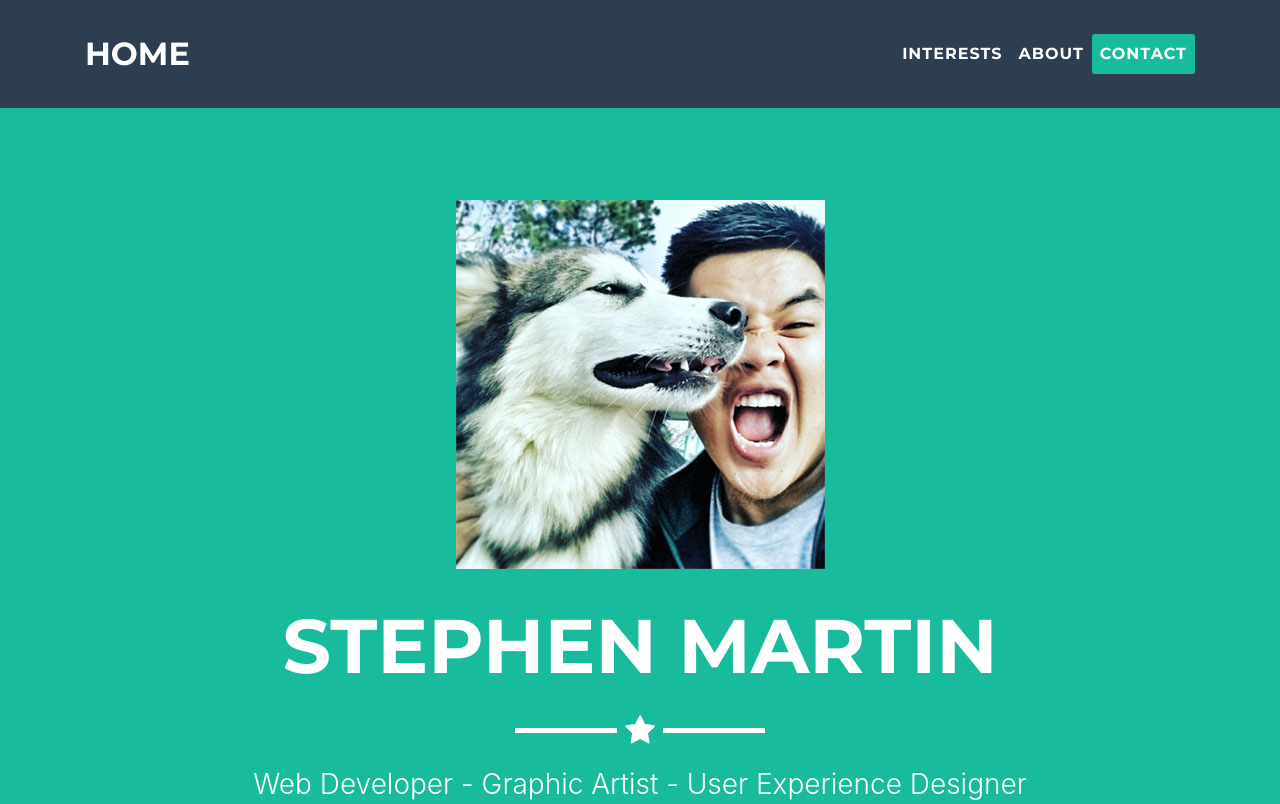
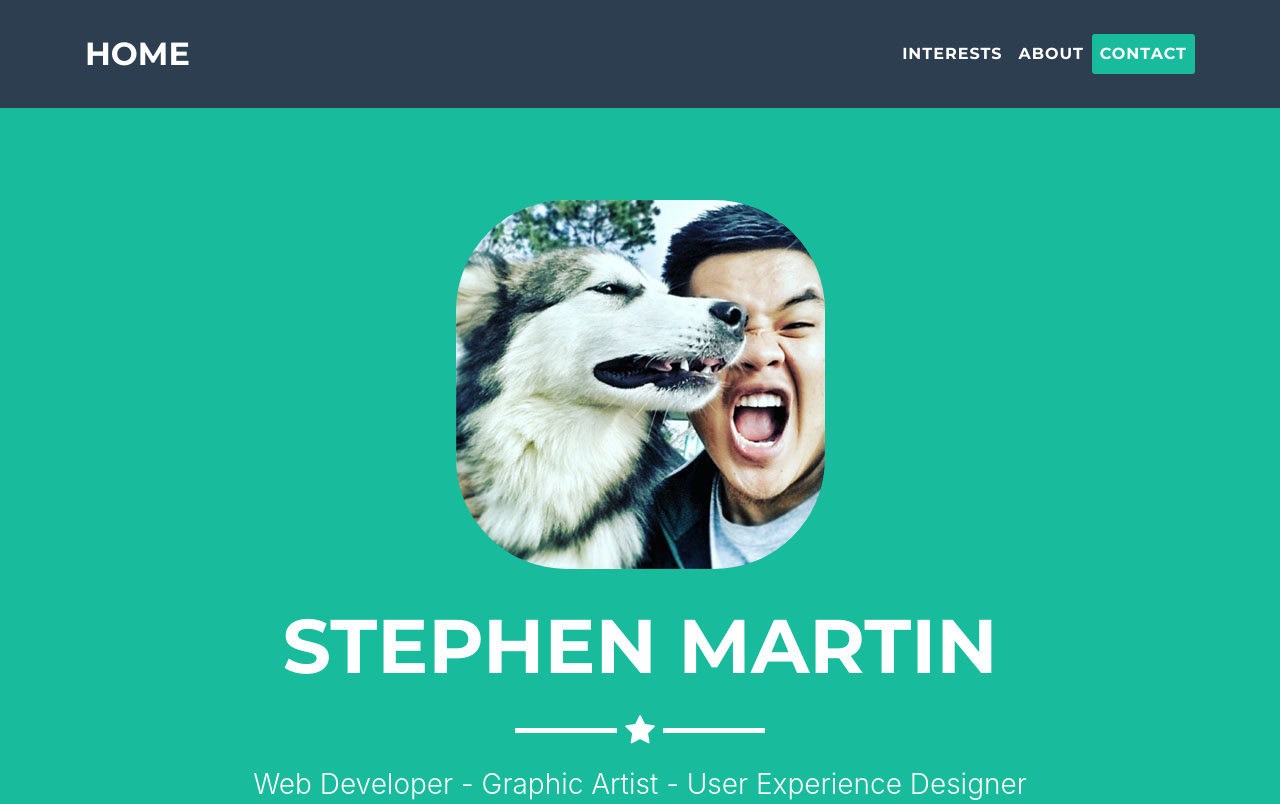
Before and after one commit to martinstephen00/Martin, a website with bundled scripts: page index.html in a window 1280 px wide. Shown: the top 804 px of the page. Built offline with nearby package versions, Linux system fonts and the light colour scheme; a script that the page names is missing.

Commit message:
added css

```diff
--- a/css/freelancer.css
+++ b/css/freelancer.css
@@ -448,3 +448,7 @@ footer {
 .btn:active,
 .btn:focus {
   outline: none; }
+
+.img-circle {
+    border-radius: 30%;
+}
--- a/index.html
+++ b/index.html
@@ -50,9 +50,7 @@
     <!-- Header -->
     <header class="masthead">
       <div class="container">
-        <a href="https://stpain.github.io/Martin/martin.html">
-          <img class="img-fluid" src="img/profile.jpg" alt="">
-        </a>
+        <a href="https://stpain.github.io/Martin/martin.html"><img class="img-circle" src="img/profile.jpg" alt=""></a>
         <div class="intro-text">
           <span class="name">Stephen Martin</span>
           <hr class="star-light">
```
Also changed, not shown: css/freelancer.min.css.
